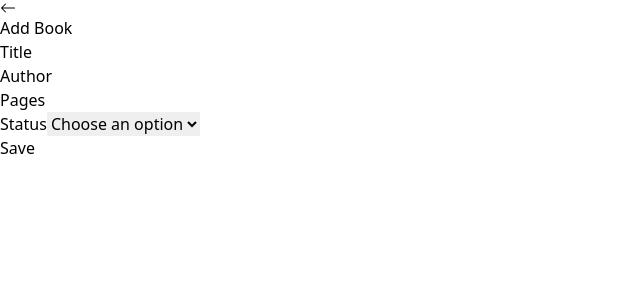
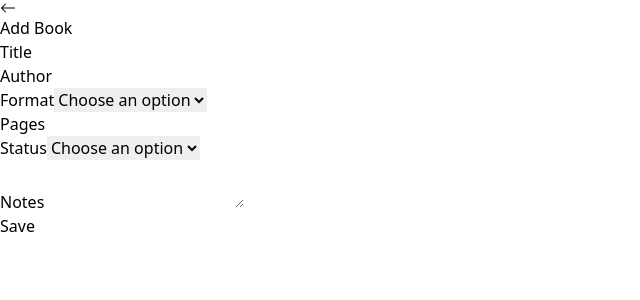
Before and after one commit to quandaworld/bookaboo, a React (Vite) app in the folder frontend/: page /books/add in a window 1280 px wide. Shown: the top 300 px of the page, without its empty margins (0-640 px from the left). Built offline with nearby package versions, Linux system fonts and the light colour scheme.

Commit message:
Update frontend to inlcude book format and notes

```diff
--- a/frontend/src/components/home/BooksTable.jsx
+++ b/frontend/src/components/home/BooksTable.jsx
@@ -11,8 +11,9 @@ const BooksTable = ({ books }) => {
           <th className='border border-slate-600 rounded-md'>No</th>
           <th className='border border-slate-600 rounded-md'>Title</th>
           <th className='border border-slate-600 rounded-md max-md:hidden'>Author</th>
+          <th className='border border-slate-600 rounded-md max-md:hidden'>Format</th>
           <th className='border border-slate-600 rounded-md max-md:hidden'>Pages</th>
-          <th className='border border-slate-600 rounded-md'>Status</th>
+          <th className='border border-slate-600 rounded-md max-md:hidden'>Status</th>
           <th className='border border-slate-600 rounded-md'>Actions</th>
         </tr>
       </thead>
@@ -29,9 +30,12 @@ const BooksTable = ({ books }) => {
               {book.author}
             </td>
             <td className='border border-slate-700 rounded-md text-center max-md:hidden'>
+              {book.format}
+            </td>
+            <td className='border border-slate-700 rounded-md text-center max-md:hidden'>
               {book.pages}
             </td>
-            <td className='border border-slate-700 rounded-md text-center'>
+            <td className='border border-slate-700 rounded-md text-center max-md:hidden'>
               {book.status}
             </td>
             <td className='border border-slate-700 rounded-md text-center'>
--- a/frontend/src/pages/AddBook.jsx
+++ b/frontend/src/pages/AddBook.jsx
@@ -7,8 +7,10 @@ import { useNavigate } from 'react-router-dom';
 const AddBook = () => {
   const [title, setTitle] = useState('');
   const [author, setAuthor] = useState('');
+  const [format, setFormat] = useState('');
   const [pages, setPages] = useState('');
   const [status, setStatus] = useState('');
+  const [notes, setNotes] = useState('');
   const [loading, setLoading] = useState(false);
   const navigate = useNavigate();
 
@@ -16,8 +18,10 @@ const AddBook = () => {
     const data = {
       title,
       author,
+      format,
       pages,
       status,
+      notes,
     };
     setLoading(true);
     axios
@@ -58,6 +62,19 @@ const AddBook = () => {
           />
         </div>
         <div className='my-4'>
+          <label className='text-xl mr-4 text-gray-500'>Format</label>
+          <select
+            value={format}
+            onChange={(e) => setFormat(e.target.value)}
+            className='border-2 border-gray-500 px-4 py-2 w-full'
+          >
+            <option disabled={true} value=''>Choose an option</option>
+            <option value='Printed'>Printed</option>
+            <option value='Ebook'>Ebook</option>
+            <option value='Audio'>Audio</option>
+          </select>
+        </div>
+        <div className='my-4'>
           <label className='text-xl mr-4 text-gray-500'>Pages</label>
           <input
             type='number'
@@ -79,6 +96,14 @@ const AddBook = () => {
             <option value='Finished'>Finished</option>
           </select>
         </div>
+        <div className='my-4'>
+          <label className='text-xl mr-4 text-gray-500'>Notes</label>
+          <textarea
+            value={notes}
+            onChange={(e) => setNotes(e.target.value)}
+            className='border-2 border-gray-500 px-4 py-2 w-full h-52'
+          />
+        </div>
         <button className='p-2 bg-sky-300 m-8 rounded-lg' onClick={handleSaveBook}>
           Save
         </button>
--- a/frontend/src/pages/ShowBook.jsx
+++ b/frontend/src/pages/ShowBook.jsx
@@ -41,6 +41,10 @@ const ShowBook = () => {
             <span>{book.author}</span>
           </div>
           <div className='my-4'>
+            <span className='text-xl mr-4 text-gray-500'>Format</span>
+            <span>{book.format}</span>
+          </div>
+          <div className='my-4'>
             <span className='text-xl mr-4 text-gray-500'>Pages</span>
             <span>{book.pages}</span>
           </div>
@@ -56,6 +60,10 @@ const ShowBook = () => {
             <span className='text-xl mr-4 text-gray-500'>Last Updated</span>
             <span>{new Date(book.updatedAt).toString()}</span>
           </div>
+          <div className='my-4'>
+            <span className='text-xl mr-4 text-gray-500'>Notes</span>
+            <span>{book.notes}</span>
+          </div>
         </div>
       )}
     </div>
```
